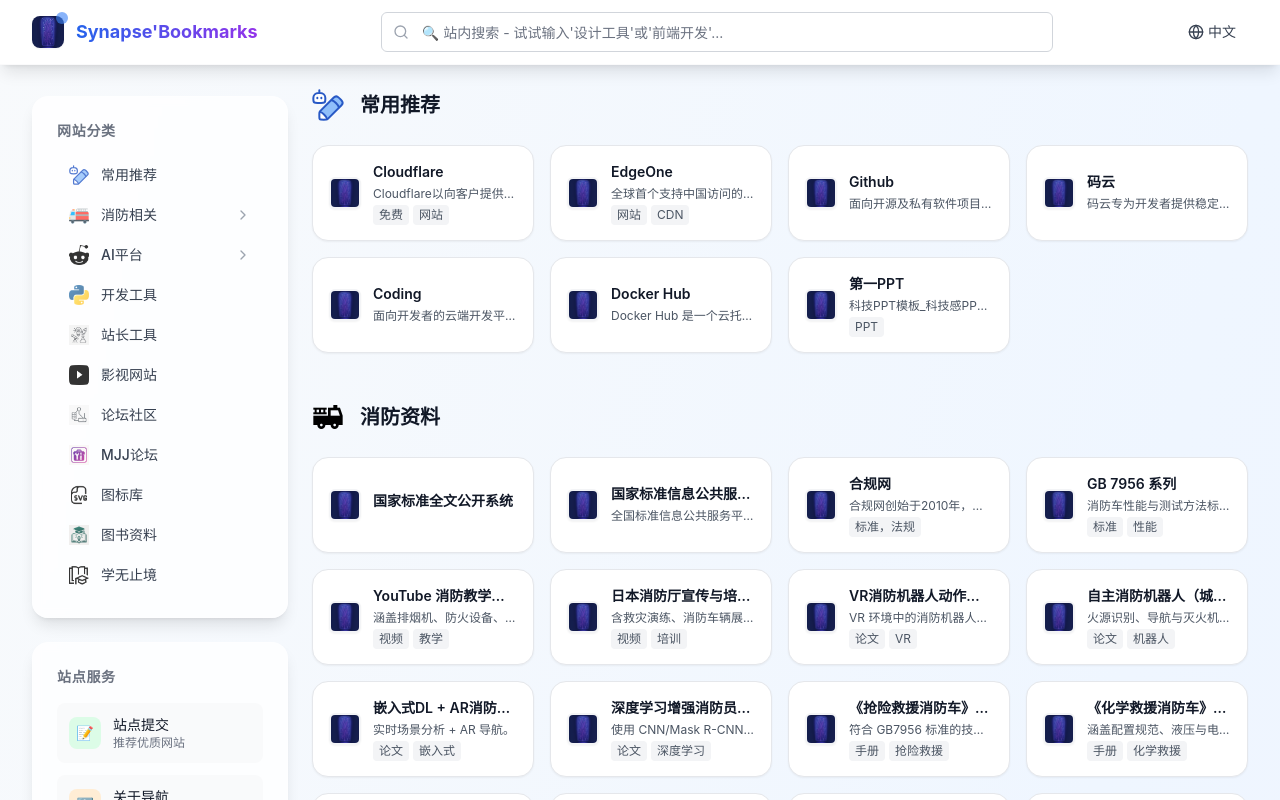
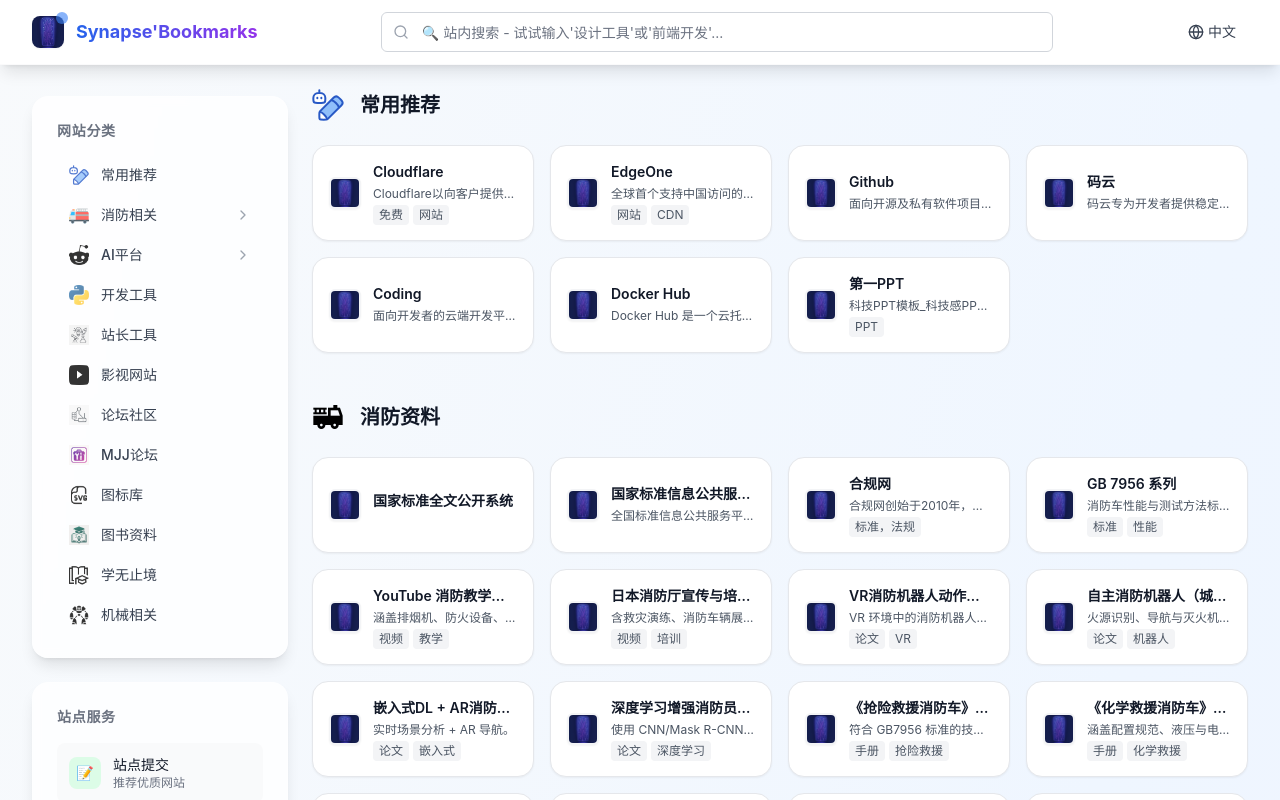
Before and after one commit to synmv/binnav111, a React (Vite) app: page / in a window 1280 px wide. Shown: the top 800 px of the page. Built offline with nearby package versions, Linux system fonts and the light colour scheme.

Commit message:
🔧 Auto-update website config via EdgeOne Functions

```diff
--- a/src/websiteData.js
+++ b/src/websiteData.js
@@ -1,4 +1,4 @@
-// 网站数据 - 通过管理后台更新于 2025/8/30 22:12:57
+// 网站数据 - 通过管理后台更新于 2025/9/1 17:10:44
 
 // 站点配置
 export const siteConfig = {
@@ -1405,6 +1405,13 @@
     "icon": "/assets/FluentMdl2LearningTools.png",
     "special": false,
     "subcategories": []
+  },
+  {
+    "id": "category_1756717842012",
+    "name": "机械相关",
+    "icon": "/assets/GameIconsRobotGolem.png",
+    "special": false,
+    "subcategories": []
   }
 ];
 
@@ -1447,5 +1454,5 @@
   totalSites: websiteData.length,
   totalCategories: categories.length,
   totalTags: [...new Set(websiteData.flatMap(site => site.tags || []))].length,
-  lastUpdated: "2025-08-30"
+  lastUpdated: "2025-09-01"
 };
```
